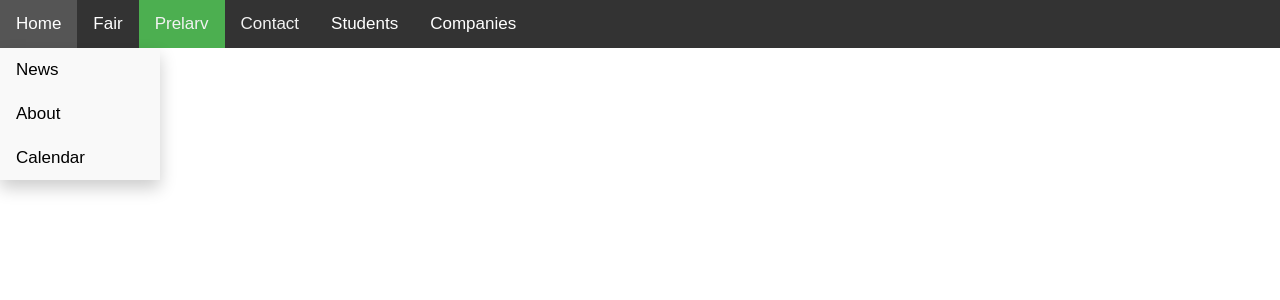
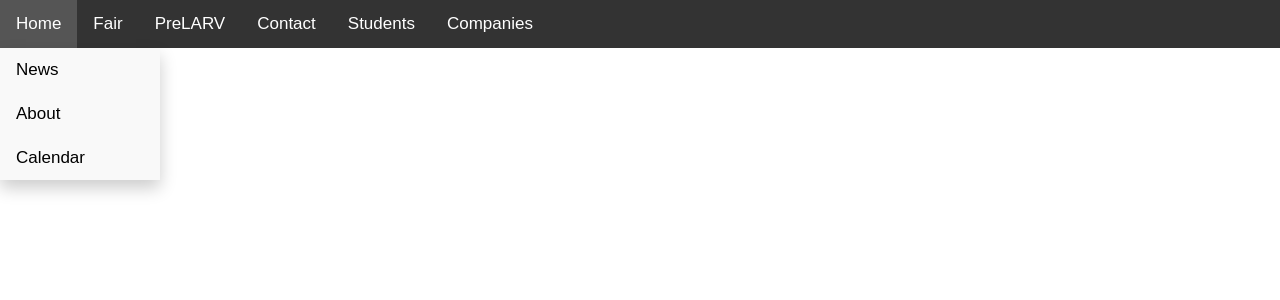
Before and after one commit to ITLarv/Website, a React (Create React App) app: page /company in a window 1280 px wide. Shown: the top 300 px of the page. Built offline with nearby package versions, Linux system fonts and the light colour scheme.

Commit message:
active nav

```diff
--- a/src/components/Navbar.js
+++ b/src/components/Navbar.js
@@ -4,6 +4,8 @@ import { Link } from 'react-router-dom'
 import { useHistory } from 'react-router-dom';
 import '../css/navbar.css';
 
+//TODO: preserve active tab during refresh
+//TODO: active drop down links
 
 export default function Navbar() {
 
@@ -12,18 +14,20 @@ export default function Navbar() {
   const isWide = useMediaQuery({ query: '(min-device-width: 600px)' });
 
   const [showMenu, setShowMenu] = useState(false);
+  const [active, setActive] = useState('/')
 
-  const myFunction = () => {
+  const setShowMenuFunction = () => {
     setShowMenu(!showMenu);
   }
 
   const btnClick = (e, l) => {
+    setActive(l);
     history.push(l);
   }
 
   return (
     <div className={!isWide && showMenu ? 'topnav responsive' : 'topnav'}>
-      <div className="dropdown">
+      <div className={active === "/" ? "active dropdown" : "dropdown"}>
         <button className="dropbtn" onClick={e => btnClick(e, '/')}>Home</button>
         <div className="dropdown-content">
           <Link to="/news">News</Link>
@@ -31,16 +35,20 @@ export default function Navbar() {
           <Link to="/calendar">Calendar</Link>
         </div>
       </div>
-      <div className="dropdown">
+      <div className={active === "/fair" ? "active dropdown" : "dropdown"}>
         <button className="dropbtn" onClick={e => btnClick(e, '/fair')}>Fair</button>
         <div className="dropdown-content">
           <Link to="/catalog">Catalog</Link>
           <Link to="/map">Map</Link>
         </div>
       </div>
-      <Link to='/prelarv' className='active'>Prelarv</Link>
-      <Link to='/contact'>Contact</Link>
-      <div className="dropdown">
+      <div className={active === "/prelarv" ? "active dropdown" : "dropdown"}>
+        <button className="dropbtn" onClick={e => btnClick(e, '/prelarv')}>PreLARV</button>
+      </div>
+      <div className={active === "/contact" ? "active dropdown" : "dropdown"}>
+        <button className="dropbtn" onClick={e => btnClick(e, '/contact')}>Contact</button>
+      </div>
+      <div className={active === "/student" ? "active dropdown" : "dropdown"}>
         <button className="dropbtn" onClick={e => btnClick(e, '/student')}>Students</button>
         <div className="dropdown-content">
           <Link to="/students/faq">FAQ</Link>
@@ -49,7 +57,7 @@ export default function Navbar() {
           <Link to="/students/calendar">Calendar</Link>
         </div>
       </div>
-      <div className="dropdown">
+      <div className={active === "/company" ? "active dropdown" : "dropdown"}>
         <button className="dropbtn" onClick={e => btnClick(e, '/company')}>Companies</button>
         <div className="dropdown-content">
           <Link to="/companies/faq">FAQ</Link>
@@ -57,7 +65,7 @@ export default function Navbar() {
           <Link to="/companies/calendar">Calendar</Link>
         </div>
       </div>
-      <a className="icon" onClick={myFunction}>&#9776;</a>
+      <a className="icon" onClick={setShowMenuFunction}>&#9776;</a>
     </div>
   );
 };
```
